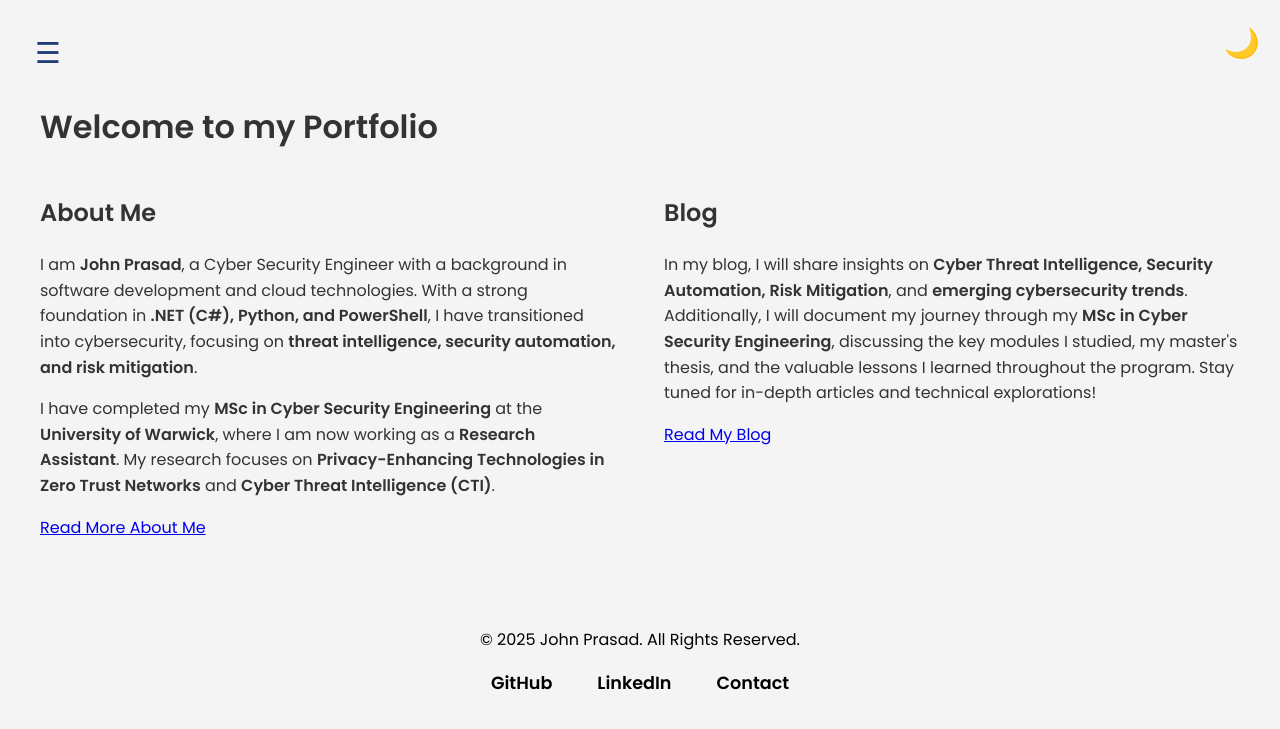
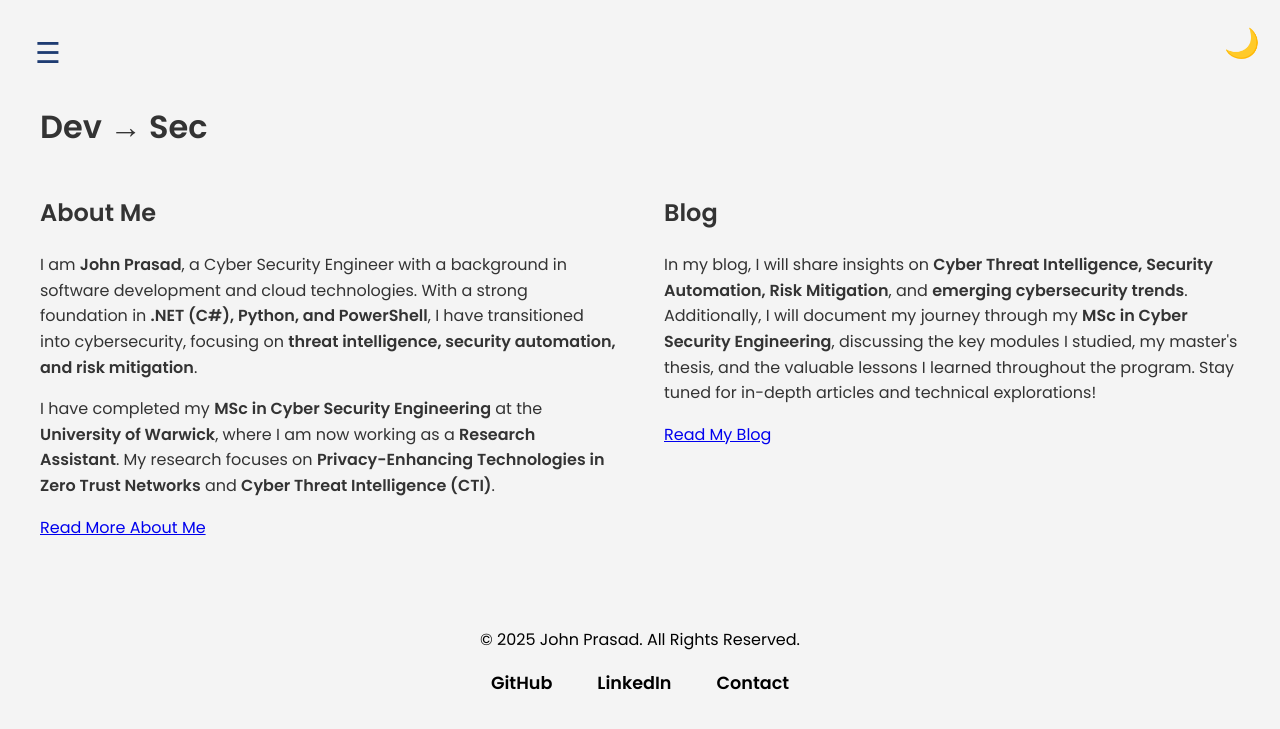
Before and after one commit to barrryblock/barrryblock.github.io, a Jekyll site: the page built from index.md, in a window 1280 px wide. Shown: the top 729 px of the page. Built offline with Jekyll 4.4.1, drawn with Linux system fonts in a browser that asks for light colours; our own code applies the rules of GitHub Pages for plain Markdown files.

Commit message:
renamed portfolio title

```diff
--- a/index.md
+++ b/index.md
@@ -1,4 +1,4 @@
-# Welcome to my Portfolio
+# Dev → Sec
 
 <div style="display: flex; justify-content: space-between;">
   <div style="width: 48%;">
```
